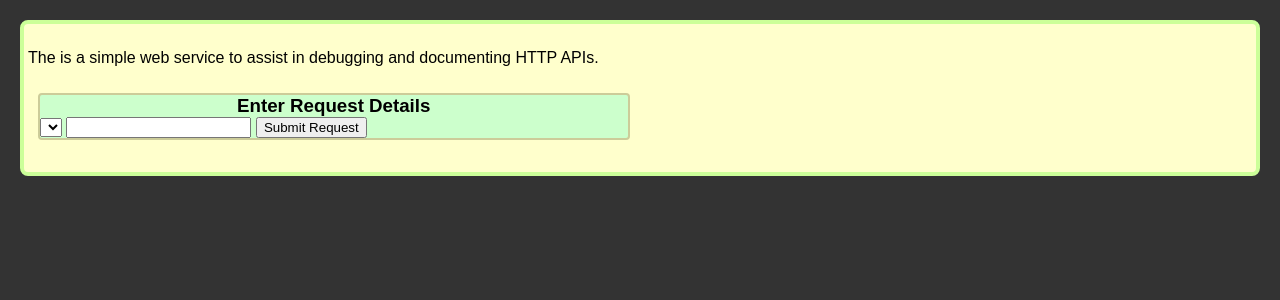
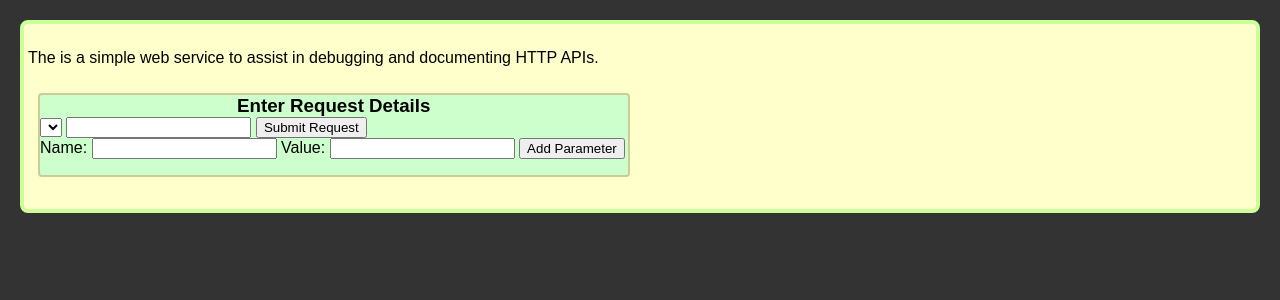
Before and after one commit to alecmunro/Experiments-in-Public, a Python web app: template python_web_client/pwc/templates/pwc.mako in a window 1280 px wide. Shown: the top 300 px of the page. Run offline with Mako, Linux system fonts and the light colour scheme; the template is opened without the code that fills it, so the values that code supplies are empty.

Commit message:
Added widgets to manage parameters

```diff
--- a/python_web_client/pwc/static/script/create_request.js
+++ b/python_web_client/pwc/static/script/create_request.js
@@ -6,14 +6,18 @@ pwc.CreateRequest = function(root_selector, get_callback){
 	this.root_selector = root_selector;
 	this.root = $(root_selector);
 	this.get_callback = get_callback;
+	this.parameter_list = new pwc.ParameterList(root_selector + " #parameters");
 };
 
 pwc.CreateRequest.prototype.setup_events = function(){
 	var _this = this;
 	$(this.root_selector + " #submit_request").live("click", function(){
 		var url = _this.root.find("#url").val();
-		var method = _this.root.find("#method").val()
-		var response_get = $.getJSON("/request", {"url": url, "method": method});
+		var method = _this.root.find("#method").val();
+		var parameters = $.toJSON(_this.parameter_list.parameters);
+		var response_get = $.post("/request", {"url": url, "method": method,
+			"parameters": parameters});
 		_this.get_callback(response_get);
 	});
+	this.parameter_list.setup_events();
 };
--- /dev/null
+++ b/python_web_client/pwc/static/script/jquery.json-2.3.min.js
@@ -0,0 +1,23 @@
+
+(function($){var escapeable=/["\\\x00-\x1f\x7f-\x9f]/g,meta={'\b':'\\b','\t':'\\t','\n':'\\n','\f':'\\f','\r':'\\r','"':'\\"','\\':'\\\\'};$.toJSON=typeof JSON==='object'&&JSON.stringify?JSON.stringify:function(o){if(o===null){return'null';}
+var type=typeof o;if(type==='undefined'){return undefined;}
+if(type==='number'||type==='boolean'){return''+o;}
+if(type==='string'){return $.quoteString(o);}
+if(type==='object'){if(typeof o.toJSON==='function'){return $.toJSON(o.toJSON());}
+if(o.constructor===Date){var month=o.getUTCMonth()+1,day=o.getUTCDate(),year=o.getUTCFullYear(),hours=o.getUTCHours(),minutes=o.getUTCMinutes(),seconds=o.getUTCSeconds(),milli=o.getUTCMilliseconds();if(month<10){month='0'+month;}
+if(day<10){day='0'+day;}
+if(hours<10){hours='0'+hours;}
+if(minutes<10){minutes='0'+minutes;}
+if(seconds<10){seconds='0'+seconds;}
+if(milli<100){milli='0'+milli;}
+if(milli<10){milli='0'+milli;}
+return'"'+year+'-'+month+'-'+day+'T'+
+hours+':'+minutes+':'+seconds+'.'+milli+'Z"';}
+if(o.constructor===Array){var ret=[];for(var i=0;i<o.length;i++){ret.push($.toJSON(o[i])||'null');}
+return'['+ret.join(',')+']';}
+var name,val,pairs=[];for(var k in o){type=typeof k;if(type==='number'){name='"'+k+'"';}else if(type==='string'){name=$.quoteString(k);}else{continue;}
+type=typeof o[k];if(type==='function'||type==='undefined'){continue;}
+val=$.toJSON(o[k]);pairs.push(name+':'+val);}
+return'{'+pairs.join(',')+'}';}};$.evalJSON=typeof JSON==='object'&&JSON.parse?JSON.parse:function(src){return eval('('+src+')');};$.secureEvalJSON=typeof JSON==='object'&&JSON.parse?JSON.parse:function(src){var filtered=src.replace(/\\["\\\/bfnrtu]/g,'@').replace(/"[^"\\\n\r]*"|true|false|null|-?\d+(?:\.\d*)?(?:[eE][+\-]?\d+)?/g,']').replace(/(?:^|:|,)(?:\s*\[)+/g,'');if(/^[\],:{}\s]*$/.test(filtered)){return eval('('+src+')');}else{throw new SyntaxError('Error parsing JSON, source is not valid.');}};$.quoteString=function(string){if(string.match(escapeable)){return'"'+string.replace(escapeable,function(a){var c=meta[a];if(typeof c==='string'){return c;}
+c=a.charCodeAt();return'\\u00'+Math.floor(c/16).toString(16)+(c%16).toString(16);})+'"';}
+return'"'+string+'"';};})(jQuery);
--- /dev/null
+++ b/python_web_client/pwc/static/script/parameter_list.js
@@ -0,0 +1,34 @@
+if (typeof pwc == 'undefined'){
+  pwc = {};
+};
+
+pwc.ParameterList = function(root_selector){
+	this.root_selector = root_selector;
+	this.root = $(root_selector);
+	this.parameters = {};
+	this.parameter_list = this.root.find("ul.parameter_list");
+};
+
+pwc.ParameterList.prototype.setup_events = function(){
+	var _this = this;
+
+	$(this.root_selector + " button.add_parameter").live("click", function(){
+		var par_name = _this.root.find("input.parameter_name").val();
+		var par_value = _this.root.find("input.parameter_value").val();
+		_this.parameters[par_name] = par_value;
+		_this.render();
+	});
+	$(this.root_selector + " ul.parameter_list li button").live("click", function(){
+		delete _this.parameters[$(this).parent().find("span.name").text()];
+		_this.render();
+	});
+};
+
+pwc.ParameterList.prototype.render = function(){
+	this.parameter_list.empty();
+	for (var name in this.parameters){
+		this.parameter_list.append("<li><span class='name'>" + name + "</span>="
+				+ this.parameters[name]
+		        + "<button>Remove</button></li>");
+	}
+};
--- a/python_web_client/pwc/templates/pwc.mako
+++ b/python_web_client/pwc/templates/pwc.mako
@@ -3,8 +3,10 @@
     <title>Welcome to the ${project}!</title>
     <link rel="stylesheet" href="static/pwc.css" />
     <script src="static/script/jquery-1.6.4.min.js"></script>
+    <script src="static/script/jquery.json-2.3.min.js"></script>
     <script src="static/script/display_response.js"></script>
     <script src="static/script/create_request.js"></script>
+    <script src="static/script/parameter_list.js"></script>
     <script src="static/script/pwc.js"></script>
     <script>
 $(document).ready(function(){
@@ -26,7 +28,14 @@ $(document).ready(function(){
 	      % endfor
 	      </select>
 	      <input id="url"/>
-	      <button id="submit_request">Submit Request</button>
+	      <button id="submit_request">Submit Request</button><br />
+	      <div id="parameters">
+	        <label for="parameter_name">Name</label>: <input class="parameter_name" name="parameter_name" />
+	        <label for="parameter_value">Value</label>: <input class="parameter_value" name="parameter_value"/>
+	        <button class="add_parameter">Add Parameter</button>
+	        <ul class="parameter_list"></ul>
+	      </div>
+
 	    </div>
 	    <div class="widget" id="display_response">
 	      <h3>Response</h3>
```
Also changed, not shown: python_web_client/pwc/tests/test_ui.py (+2 -1 lines), python_web_client/pwc/tests/test_views.py (+37 -25 lines), python_web_client/pwc/views.py (+6 -1 lines).
